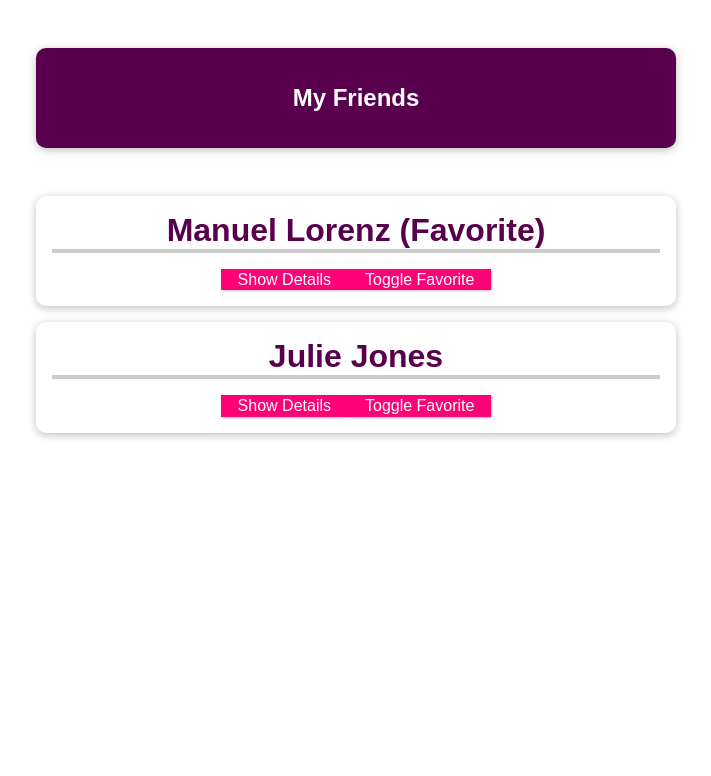
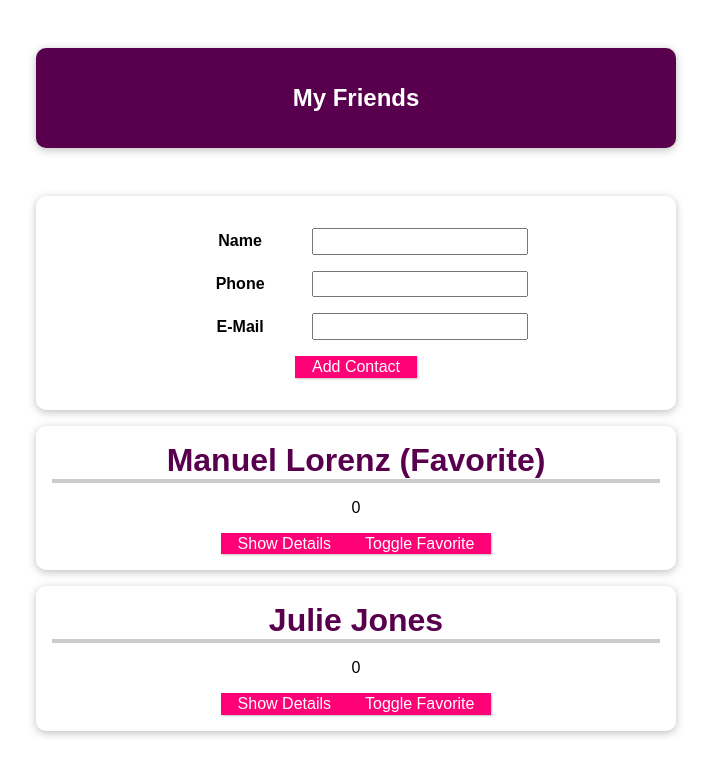
Before and after one commit to GitHubStanislav/vue-cli-01-a-new-vue-project, a Vue app: page / in a window 1280 px wide. Shown: the top 776 px of the page, without its empty margins (284-995 px from the left). Built offline with nearby package versions, Linux system fonts and the light colour scheme.

Commit message:
ad counter ++

```diff
--- a/src/App.vue
+++ b/src/App.vue
@@ -3,6 +3,7 @@
     <header>
       <h1>My Friends</h1>
     </header>
+    <new-friend/>
     <ul>
       <friend-contact
           v-for="friend in friends"
@@ -12,7 +13,9 @@
           :friend-name="friend.name"
           :phone-number="friend.phone"
           :is-favorite='friend.isFavorite'
+          :counter="friend.counter"
           @toggle-favorite="toggleFavoriteStatus"
+          @addCountOpened="addCountOpened"
 
       />
     </ul>
@@ -21,10 +24,12 @@
 
 <script>
 import FriendContact from "@/components/FriendContact.vue";
+import NewFriend from "@/components/NewFriend.vue";
 
 export default {
   components: {
-    FriendContact
+    FriendContact,
+    NewFriend
   },
   data() {
     return {
@@ -34,14 +39,16 @@ export default {
           name: "Manuel Lorenz",
           phone: "0123 45678 90",
           email: "manuel@localhost.com",
-          isFavorite: true
+          isFavorite: true,
+          counter: 0
         },
         {
           id: "julie",
           name: "Julie Jones",
           phone: "0987 654421 21",
           email: "julie@localhost.com",
-          isFavorite: false
+          isFavorite: false ,
+          counter: 0
         },
       ],
 
@@ -53,6 +60,10 @@ export default {
           .find((friend) => friend.id === friendId
           );
       identifiedFriend.isFavorite = !identifiedFriend.isFavorite;
+    },
+    addCountOpened(id){
+    const index = this.friends.find(friend => friend.id = id)
+      index.counter++
     }
   }
 };
@@ -89,7 +100,8 @@ header {
   list-style: none;
 }
 
-#app li {
+#app li,
+#app form {
   box-shadow: 0 2px 8px rgba(0, 0, 0, 0.26);
   margin: 1rem auto;
   border-radius: 10px;
@@ -122,4 +134,17 @@ header {
   border-color: #ec3169;
   box-shadow: 1px 1px 4px rgba(0, 0, 0, 0.26);
 }
+#app input{
+  font: inherit;
+  padding: 0.15rem;
+}
+#app label{
+  font-weight: bold;
+  margin-right: 1rem;
+  width: 7rem;
+  display: inline-block;
+}
+#app form div {
+  margin: 1rem 0;
+}
 </style>
--- a/src/components/FriendContact.vue
+++ b/src/components/FriendContact.vue
@@ -1,6 +1,7 @@
 <template>
   <li>
     <h2>{{ friendName }} {{ isFavorite ? '(Favorite)' : '' }}</h2>
+    <p>{{counter}}</p>
     <button
         @click="toggleDetails">{{ detailsAreVisible ? 'Hide' : 'Show' }} Details
     </button>
@@ -43,7 +44,8 @@ export default {
       type: Boolean,
       required: false,
       default: false
-    }
+    },
+    counter: Number
 
   },
   data() {
@@ -55,6 +57,9 @@ export default {
   methods: {
     toggleDetails() {
       this.detailsAreVisible = !this.detailsAreVisible;
+      if(this.detailsAreVisible) {
+        this.$emit('addCountOpened', this.id)
+      }
     },
     toggleFavorite() {
       this.$emit('toggle-favorite', this.id)
--- /dev/null
+++ b/src/components/NewFriend.vue
@@ -0,0 +1,29 @@
+<template>
+  <form>
+    <div>
+      <label>Name</label>
+      <input type="text"/>
+    </div>
+    <div>
+      <label>Phone</label>
+      <input type="tel"/>
+    </div>
+    <div>
+      <label>E-Mail</label>
+      <input type="email"/>
+    </div>
+    <div>
+      <button>Add Contact </button>
+    </div>
+  </form>
+</template>
+
+<script>
+export default {
+  name: "NewFriend"
+}
+</script>
+
+<style scoped>
+
+</style>
```
